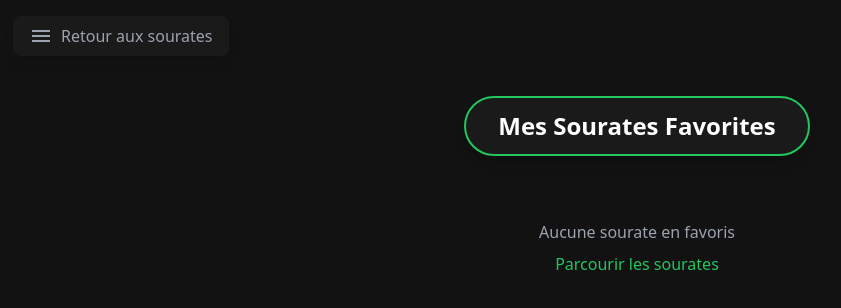
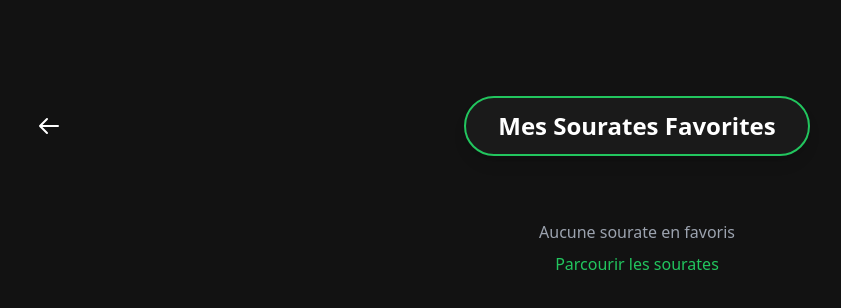
Before and after one commit to SMoctarL/Hidaya, a React (Vite) app: page /favorites in a window 1280 px wide. Shown: the top 308 px of the page, without its empty margins (3-844 px from the left). Built offline with nearby package versions, Linux system fonts and the light colour scheme.

Commit message:
Solving download problems :)

```diff
--- a/src/pages/Favorites.jsx
+++ b/src/pages/Favorites.jsx
@@ -8,22 +8,24 @@ export default function Favorites() {
 
   return (
     <div className="container mx-auto px-4 py-8">
-      {/* Bouton retour fixe */}
-      <div className="fixed top-4 left-4 z-50">
-        <Link
-          to="/quran"
-          className="inline-flex items-center gap-2 text-gray-400 hover:text-white transition-colors duration-300 bg-[#1a1a1a] px-4 py-2 rounded-lg shadow-lg"
-        >
-          <MdMenu className="text-2xl" />
-          <span>Retour aux sourates</span>
-        </Link>
-      </div>
+
 
       <div className="pt-16">
-        <div className="flex justify-center mb-8">
+        <div className="flex items-center justify-between px-6 mb-8">
+          {/* Bouton retour à gauche */}
+          <Link to="/quran" className="text-white hover:text-green-500">
+            <svg xmlns="http://www.w3.org/2000/svg" className="h-6 w-6" fill="none" viewBox="0 0 24 24" stroke="currentColor">
+              <path strokeLinecap="round" strokeLinejoin="round" strokeWidth={2} d="M10 19l-7-7m0 0l7-7m-7 7h18" />
+            </svg>
+          </Link>
+
+          {/* Titre */}
           <h1 className="text-2xl font-bold text-white px-8 py-3 bg-[#1a1a1a] rounded-full border-2 border-green-500 shadow-lg">
             Mes Sourates Favorites
           </h1>
+
+          {/* Élément vide pour maintenir le centrage */}
+          <div className="w-6"></div>
         </div>
 
         <div className="grid gap-4 md:grid-cols-2 lg:grid-cols-3">
--- a/src/pages/Quran.jsx
+++ b/src/pages/Quran.jsx
@@ -165,31 +165,29 @@ export default function Quran() {
 
   return (
     <div className="container mx-auto px-4 py-8">
-      {/* Boutons fixes en haut */}
-      <div className="fixed top-4 left-4 z-50 flex gap-4">
-        <Link
-          to="/"
-          className="inline-flex items-center gap-2 text-gray-400 hover:text-white transition-colors duration-300 bg-[#1a1a1a] px-4 py-2 rounded-lg shadow-lg"
-        >
-          <MdMenu className="text-2xl" />
-          <span>Retour aux horaires</span>
+      <div className="flex items-center justify-between px-6 mb-8">
+        {/* Bouton retour à gauche */}
+        <Link to="/" className="text-white hover:text-green-500">
+          <svg xmlns="http://www.w3.org/2000/svg" className="h-6 w-6" fill="none" viewBox="0 0 24 24" stroke="currentColor">
+            <path strokeLinecap="round" strokeLinejoin="round" strokeWidth={2} d="M10 19l-7-7m0 0l7-7m-7 7h18" />
+          </svg>
         </Link>
 
-        <Link
-          to="/favorites"
-          className="inline-flex items-center gap-2 text-gray-400 hover:text-white transition-colors duration-300 bg-[#1a1a1a] px-4 py-2 rounded-lg shadow-lg"
-        >
-          <FaHeart className="text-2xl text-green-500" />
-          <span>Favoris ({favorites.length})</span>
+        {/* Titre au centre */}
+        <h1 className="text-3xl font-bold text-white">
+          Les Sourates du Saint Coran
+        </h1>
+
+        {/* Bouton favoris à droite avec lien */}
+        <Link to="/favorites" className="text-white hover:text-green-500">
+          <svg xmlns="http://www.w3.org/2000/svg" className="h-6 w-6" fill="none" viewBox="0 0 24 24" stroke="currentColor">
+            <path strokeLinecap="round" strokeLinejoin="round" strokeWidth={2} d="M5 5a2 2 0 012-2h10a2 2 0 012 2v16l-7-3.5L5 21V5z" />
+          </svg>
         </Link>
       </div>
 
       {/* Ajout de padding-top pour compenser le bouton fixe */}
       <div className="pt-16">
-        <h1 className="text-3xl font-bold text-center text-white mb-8">
-          Les Sourates du Saint Coran
-        </h1>
-
         <div className="relative mb-8">
           <input
             type="text"
--- a/src/pages/SurahDetail.jsx
+++ b/src/pages/SurahDetail.jsx
@@ -192,16 +192,6 @@ export default function SurahDetail() {
   return (
     <div className="min-h-screen bg-[#121212]">
       <div className="container mx-auto px-4 py-8">
-        {/* Bouton retour fixe */}
-        <div className="fixed top-4 left-4 z-50">
-          <Link
-            to="/quran"
-            className="inline-flex items-center gap-2 text-gray-400 hover:text-white transition-colors duration-300 bg-[#1a1a1a] px-4 py-2 rounded-lg shadow-lg"
-          >
-            <MdMenu className="text-2xl" />
-            <span>Retour aux sourates</span>
-          </Link>
-        </div>
 
         {/* Navigation avec flèches */}
         <div className="w-full flex justify-between items-center mb-8 pt-16">
@@ -218,7 +208,19 @@ export default function SurahDetail() {
           )}
 
           <div className="text-center">
-            <h1 className="text-3xl text-white font-bold mb-4">{surah?.number}. {surah?.name}</h1>
+            <div className="flex items-center px-6 mb-4">
+              {/* Bouton retour à gauche */}
+              <Link to="/quran" className="text-white hover:text-green-500">
+                <svg xmlns="http://www.w3.org/2000/svg" className="h-6 w-6" fill="none" viewBox="0 0 24 24" stroke="currentColor">
+                  <path strokeLinecap="round" strokeLinejoin="round" strokeWidth={2} d="M10 19l-7-7m0 0l7-7m-7 7h18" />
+                </svg>
+              </Link>
+
+              {/* Titre */}
+              <h1 className="text-3xl text-white font-bold ml-4">
+                {surah?.number}. {surah?.name}
+              </h1>
+            </div>
             <div className="flex justify-center mb-6">
               <p className="text-white px-6 py-2 bg-[#1a1a1a] rounded-full border-2 border-green-500 shadow-lg inline-block">
                 {surah?.englishName}
```
